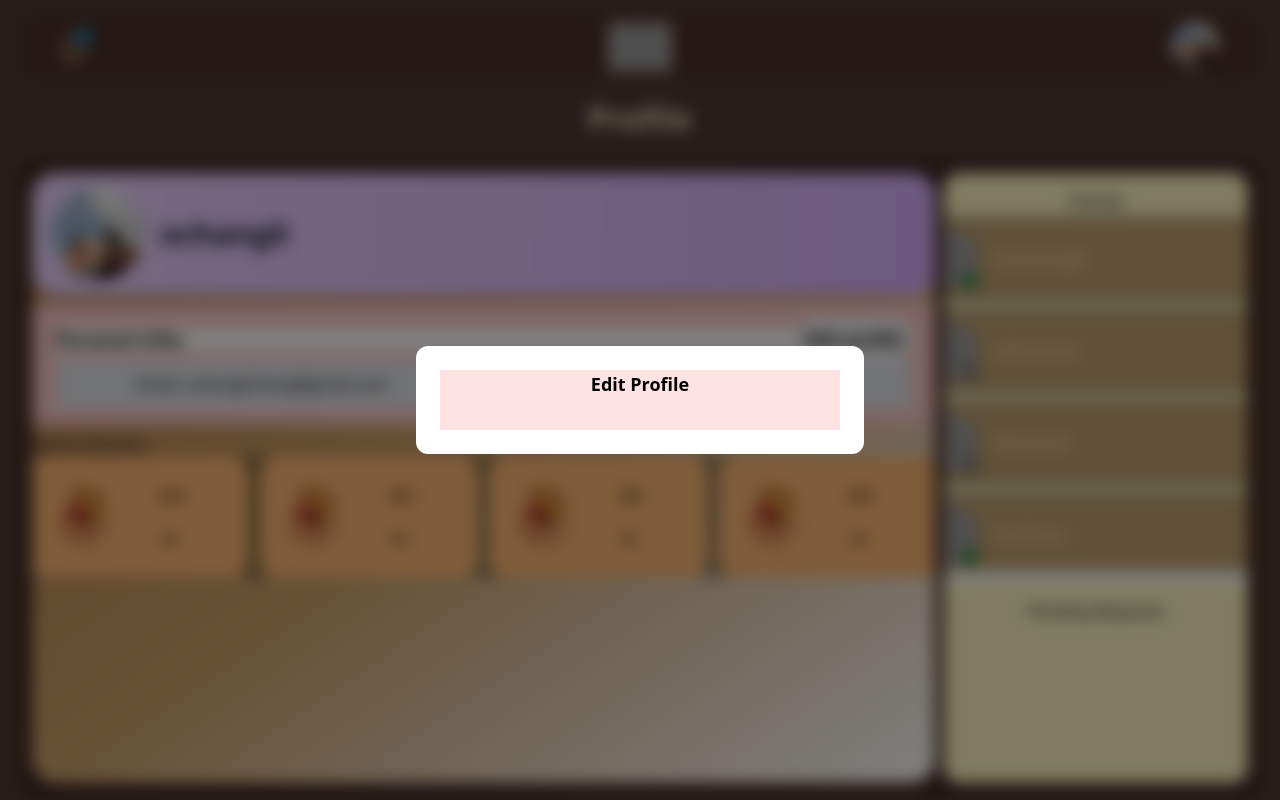
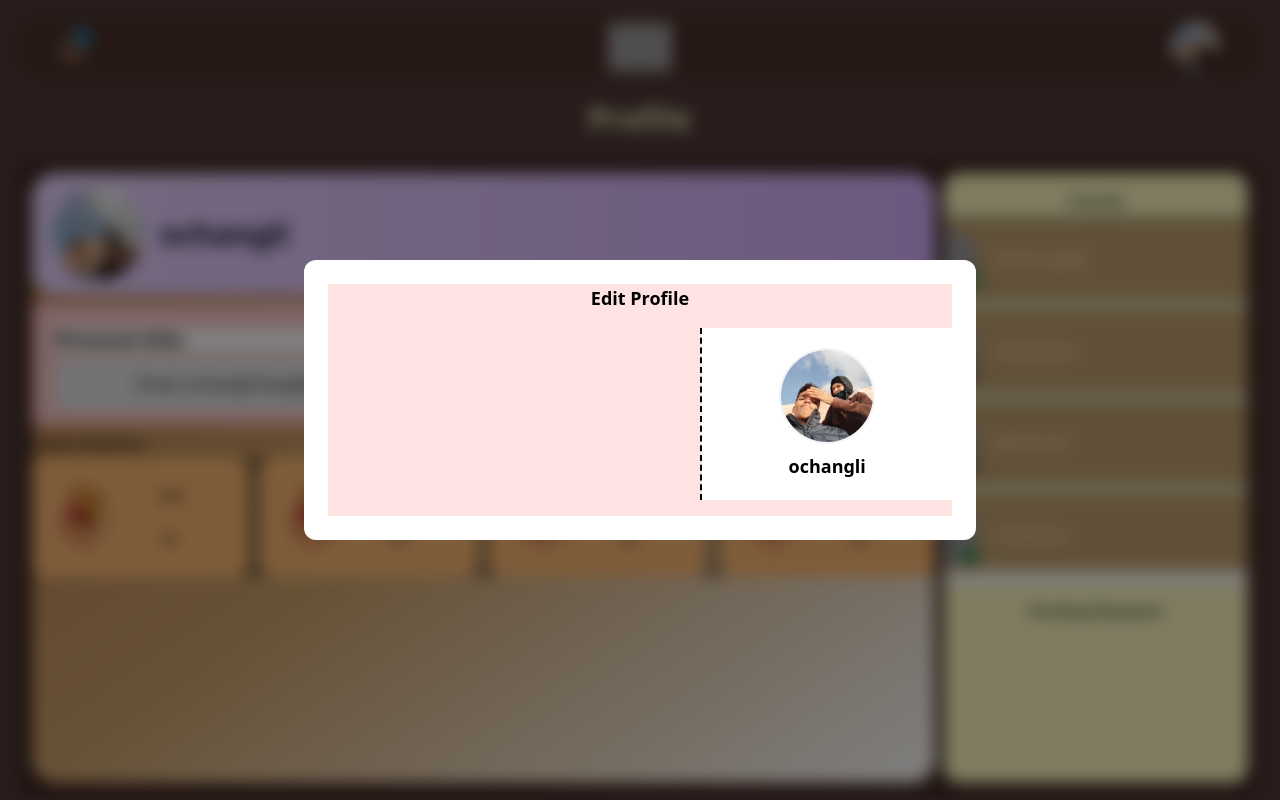
Before and after one commit to OuchaneSiham/final_project, a React app in the folder frontend/: page / in a window 1280 px wide. Both pictures are taken after a click on the button "Edit profile". Built offline with nearby package versions, Linux system fonts and the light colour scheme; grey boxes are pictures that could not be loaded; the HTML template or start-up script is replaced by a standard one.

Commit message:
adding the Profile image abve the usernmme at the right colums of the edit Profile

```diff
--- a/frontend/src/components/Profile/PersonlInfos.jsx
+++ b/frontend/src/components/Profile/PersonlInfos.jsx
@@ -5,7 +5,7 @@ export default function PersonlInfos({email = "ochanglichang@gmail.com", usernam
     return(
         <div className="p-6 bg-red-200  rounded-lg w-full h-[20%] space-y-2">
             {/* for edit button */}
-            <div className="w-full flex justify-between items-center h-1/3 bg-white text-lg font-bold">
+            <div className="w-full flex justify-between items-center h-1/3 bg-white text-lg font-bold ">
                 <p>
                     Personal infos
                 </p>
--- a/frontend/src/components/Profile/ProfileEdit.jsx
+++ b/frontend/src/components/Profile/ProfileEdit.jsx
@@ -1,9 +1,10 @@
+import face from '../../assets/images/face.jpg'
 
 
-export default function ProfileEdit({onSave, onCancel , onAvatarChange, })
+export default function ProfileEdit({onSave, onCancel , onAvatarChange, props})
 {
     return(
-       <div className="bg-white w-full max-w-md max-h-[80vh] overflow-auto rounded-xl p-6">
+       <div className="bg-white w-full max-w-2xl max-h-[80vh] overflow-auto rounded-xl p-6">
             {/*Modla Content Parent of teh sections*/}
             <div className="bg-red-100 grid grid-rows-[auto-1fr-auto] gap-4">
                 {/* Header section  */}
@@ -12,7 +13,19 @@ export default function ProfileEdit({onSave, onCancel , onAvatarChange, })
                 </header>
 
                 {/* Main section  */}
-                <main></main>
+                <main className="grid grid-cols-1 md:grid-cols-2 md:grid-cols-[1.5fr_1fr] md:divide-x-2 divide-dashed">
+
+                        {/* for the inputs files (username, password, email ...)*/}
+                        <div className=''>
+
+                        </div>
+                        {/* for the Profile Picture and username*/}
+                        <div className="bg-white flex flex-col items-center gap-2 p-5">
+                            <img src={face} alt="profile image" className='w-16 h-16 sm:w-24 sm:h-24 rounded-full object-cover overflow-hidden border-2 border-gray-100 '  />
+                            <span class="text-lg font-semibold">ochangli</span>
+                        </div>
+
+                </main>
 
                 {/* footer section  */}
                 <footer></footer>
@@ -21,3 +34,9 @@ export default function ProfileEdit({onSave, onCancel , onAvatarChange, })
        </div>
     );
 }
+
+ProfileEdit.defaultProps = {
+
+        username: "Ochangli",
+        avatar: {face}
+};
```
